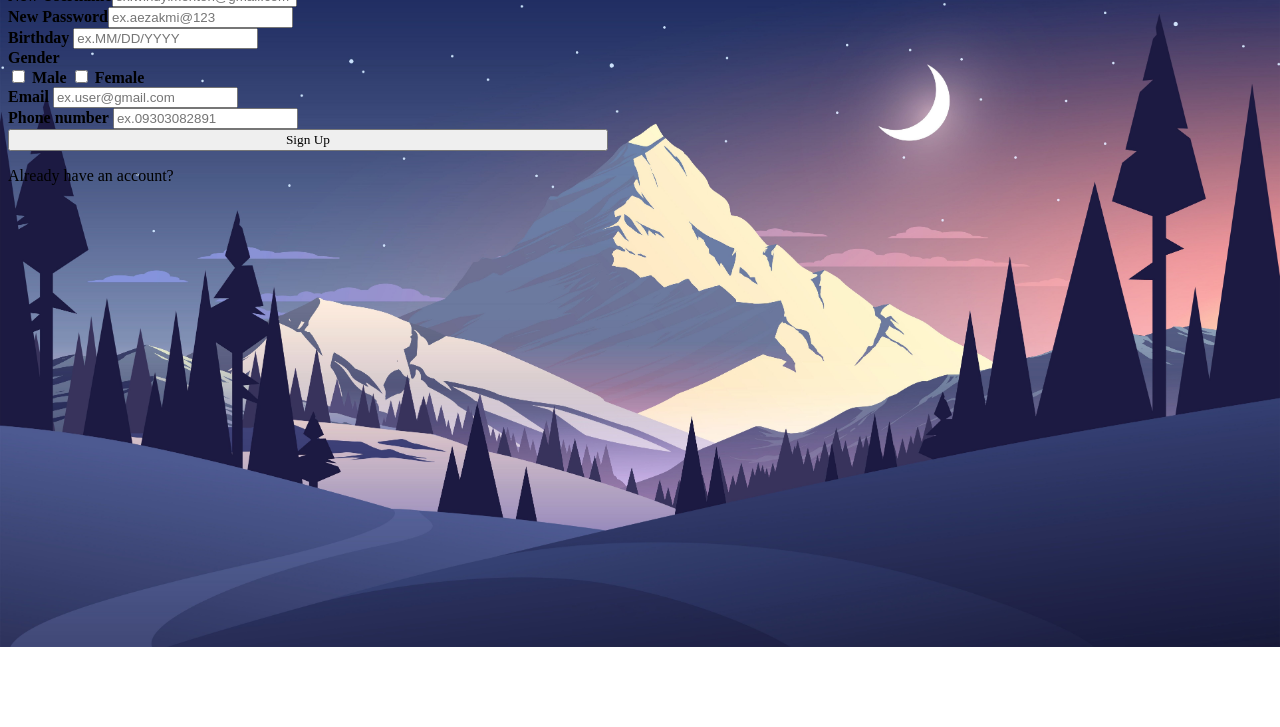
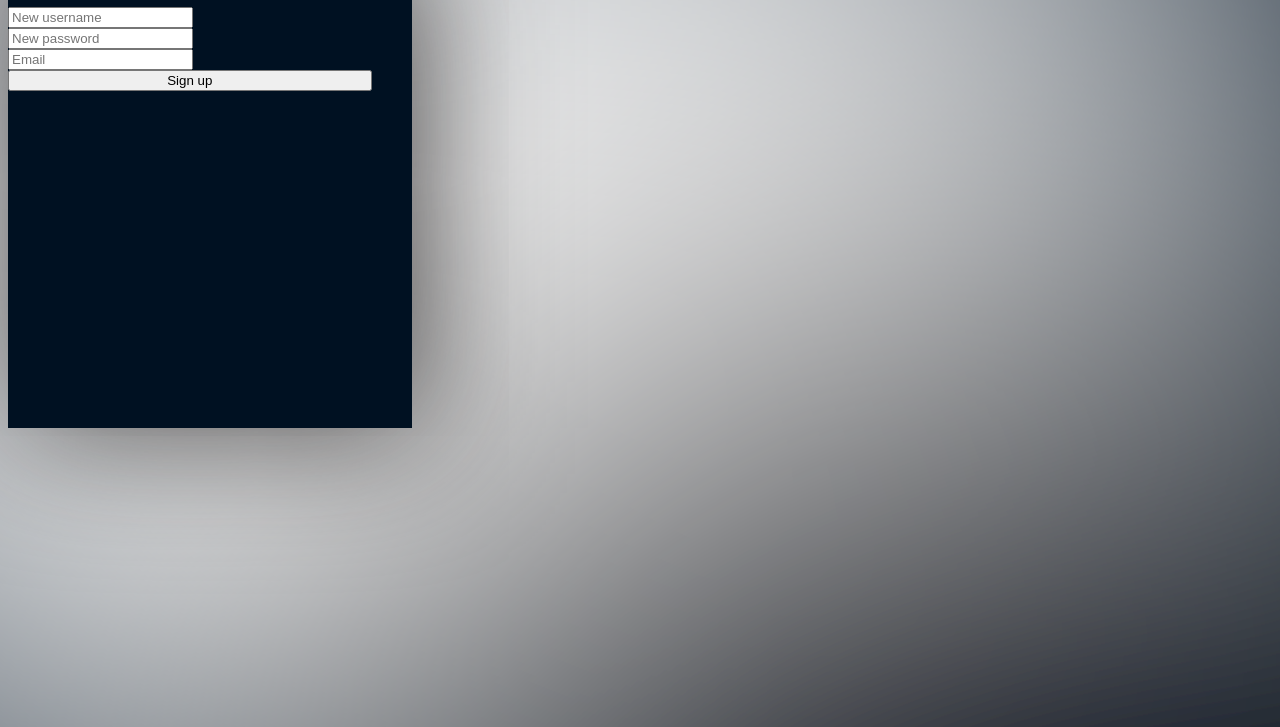
Before and after one commit to NoobProgramer08/Finance-Tracker, a plain HTML site: page Architecture/app/Registration/index.html in a window 1280 px wide. Shown: the part 73-800 px from the top of the page. Drawn offline with Linux system fonts and the light colour scheme.

Commit message:
finished initial design to minor pages

```diff
--- a/Architecture/app/Registration/index.html
+++ b/Architecture/app/Registration/index.html
@@ -11,78 +11,30 @@
     <link rel="stylesheet" href="../../styles/registration/custom.css" />
   </head>
   <body>
-    <div
-      class="wrapper container d-flex flex-column justify-content-center align-items-center gap-2 mb-5"
-    >
-      <!--*The form itself that has padding and black border-->
+    <div class="container mt-5">
       <form
-        class="form-control d-flex flex-column p-5 gap-4 mt-5 border border-2 border-secondary form"
+        action=""
+        class="container d-flex flex-column align-items-center gap-3 holder text-white justify-content-center rounded border"
       >
-        <h3 class="h2 text-dark text-center">Create Account</h3>
-        <div class="container boxes">
-          <label class="form-label">New Username</label
-          ><input
-            class="form-control border border-1 border-dark"
+        <h1 class="mb-4">Sign up</h1>
+        <div class="container">
+          <input
             type="username"
-            required
-            id="newUser"
-            placeholder="ex.windylmonton@gmail.com"
+            class="form-control p-3"
+            placeholder="New username"
           />
         </div>
-        <div class="container boxes">
-          <label for="" class="form-label">New Password</label
-          ><input
-            type="password"
-            class="form-control border border-1 border-dark"
-            required
-            id="newPassword"
-            placeholder="ex.aezakmi@123"
+        <div class="container">
+          <input
+            type="text"
+            class="form-control p-3"
+            placeholder="New password"
           />
         </div>
-        <div class="container d-flex gap-3">
-          <div class="box d-flex flex-column">
-            <label for="" class="form-label">Birthday</label>
-            <input
-              class="form-control border border-1 border-dark"
-              type="text"
-              placeholder="ex.MM/DD/YYYY"
-              id="bDay"
-            />
-          </div>
-          <div class="box d-flex flex-column">
-            <label class="form-label">Gender</label>
-            <div class="d-flex gap-3">
-              <input type="checkbox" id="maleCheck" value="Male" />
-              <label for="maleCheck">Male</label>
-              <input type="checkbox" id="femaleCheck" value="Female" />
-              <label for="femaleCheck">Female</label>
-            </div>
-          </div>
+        <div class="container mb-3">
+          <input type="email" class="form-control p-3" placeholder="Email" />
         </div>
-        <div class="email d-flex gap-3 justify-content-center">
-          <div class="box-1">
-            <label class="form-label">Email</label>
-            <input
-              type="email"
-              class="form-control border border-1 border-dark"
-              placeholder="ex.user@gmail.com"
-              id="email"
-            />
-          </div>
-          <div class="box-2">
-            <label class="form-label">Phone number</label>
-            <input
-              type="text"
-              class="form-control border border-1 border-dark"
-              placeholder="ex.09303082891"
-              id="phoneNum"
-            />
-          </div>
-        </div>
-        <div class="btn d-flex flex-column gap-3">
-          <button class="btn btn-primary" id="register">Sign Up</button>
-          <p id="haveAccount">Already have an account?</p>
-        </div>
+        <button class="btn btn-primary p-2">Sign up</button>
       </form>
     </div>
     <script src="../../Scripts/Registration/script.js"></script>
--- /dev/null
+++ b/Architecture/styles/form/formCustom.css
@@ -0,0 +1,34 @@
+body {
+  background: url("../../styles/form/assets/background-form.svg");
+  background-size: cover;
+  background-repeat: no-repeat;
+  font-family: Fira Code;
+}
+.form-holder {
+  max-width: 31.25rem;
+  height: 34.75rem;
+}
+.button {
+  background-color: white;
+  color: black;
+  font-weight: bold;
+  border-radius: 0.3rem;
+  padding: 1rem;
+  width: 80%;
+  border: none;
+}
+.twoButtons img {
+  height: 1.5rem;
+}
+.twoButtons div {
+  cursor: pointer;
+}
+.form {
+  background-color: rgba(30, 30, 30, 0.5);
+}
+.sign-up {
+  text-decoration: none;
+}
+.sign-up:hover {
+  text-decoration: underline;
+}
--- a/Architecture/styles/registration/custom.css
+++ b/Architecture/styles/registration/custom.css
@@ -1,24 +1,23 @@
-.wrapper h1 {
-  font-family: JetBrains Mono;
+.holder {
+  max-width: 25.25rem;
+  background: url("../../styles/registration/assets/form-bg-holder.svg");
+  background-repeat: no-repeat;
+  background-size: cover;
+  font-family: Fira Code;
+  height: 30rem;
+  box-shadow: 10px 0px 138px 0px rgba(17, 15, 15, 0.75);
+  -webkit-box-shadow: 10px 0px 138px 0px rgba(17, 15, 15, 0.75);
+  -moz-box-shadow: 10px 0px 138px 0px rgba(17, 15, 15, 0.75);
 }
 body {
-  background: url("../registration/assets/background.jpg");
+  background: url("../../styles/registration/assets/background.svg");
+  background-repeat: no-repeat;
   background-size: cover;
-  background-repeat: no-repeat;
 }
-.wrapper {
-  max-width: 37.5rem;
-  font-family: JetBrains Mono;
+.holder button {
+  width: 90%;
 }
-.wrapper label {
-  font-weight: bold;
+.holder a {
+  text-decoration: none;
+  border-radius: 50px;
 }
-
-.btn button {
-  width: 100%;
-  font-family: Fira Code;
-}
-.btn p:hover {
-  text-decoration: underline;
-  color: blue;
-}
```
Also changed, not shown: Architecture/Scripts/Form/FormValidation.js (deleted, +0 -45 lines), Architecture/app/Form/index.html (added, +44 -0 lines), Architecture/styles/form/assets/background-form.svg (added), Architecture/styles/form/assets/facebook-logo (1).png (added), Architecture/styles/form/assets/google (1).png (added), Architecture/styles/landing/assets/background.svg, Architecture/styles/registration/assets/background.jpg (deleted), Architecture/styles/registration/assets/background.svg (added), Architecture/styles/registration/assets/form-bg-holder.svg (added), Architecture/styles/registration/assets/reg-form-back.svg (added).
